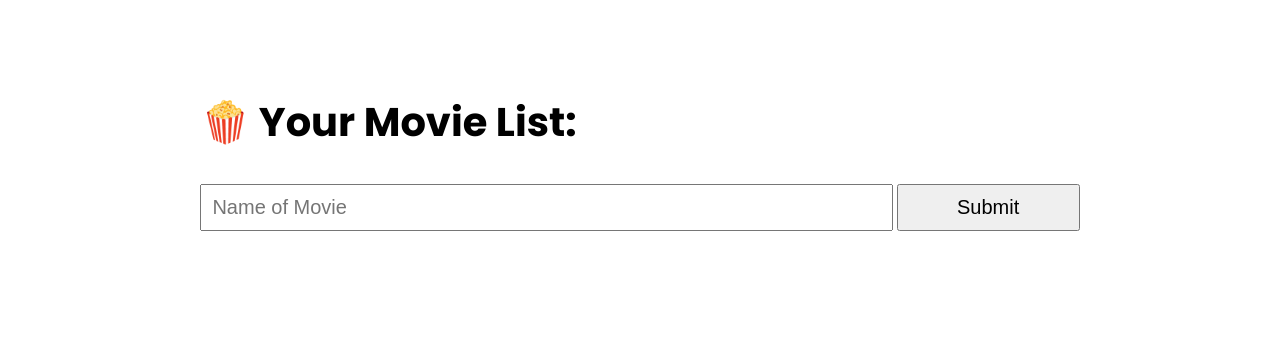
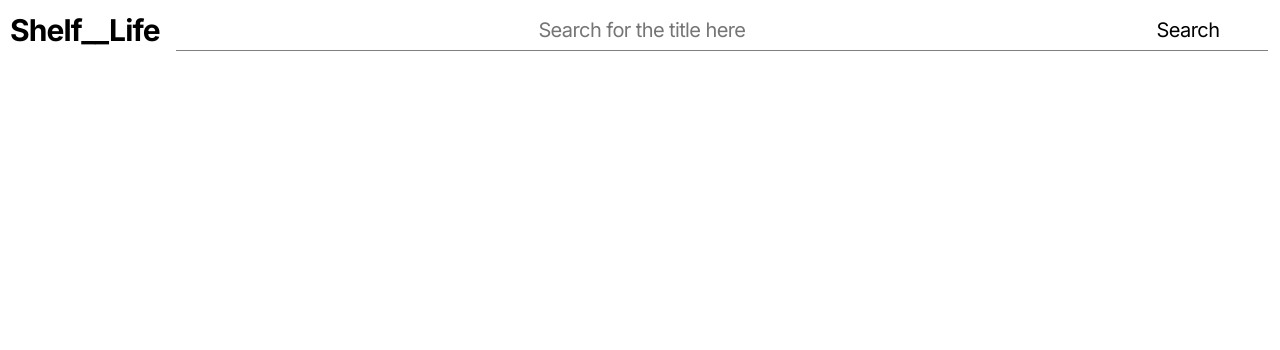
Before and after one commit to plumsily/movielist-mongo-ejs, a Node server app: page / in a window 1280 px wide. Shown: the top 350 px of the page. Run offline with Node 20, Linux system fonts and the light colour scheme; data that the repository does not hold is empty; some libraries are stand-ins or nearby versions.

Commit message:
updated styles

```diff
--- a/public/css/style.css
+++ b/public/css/style.css
@@ -1,12 +1,89 @@
+* {
+    box-sizing: border-box;
+    font-family: 'Inter', sans-serif;
+    letter-spacing: -0.03em;
+}
+
 body {
     max-width: 70ch;
     padding: 3em 1em;
     margin: auto;
     line-height: 1.75;
     font-size: 1.25em;
-    font-family: 'Poppins', sans-serif;
+    position: relative;
 }
 
+nav{
+    display: flex;
+    align-items: center;
+    justify-content: space-between;
+    position: fixed;
+    top: 0;
+    left: 0;
+    width: 100%;
+    padding: 0.2em 0.5em;
+    gap: 0.8em;
+}
+
+nav > h2 {
+    margin: 0;
+    width: max-content;
+    /* flex: 1; */
+}
+
+nav > form {
+    display: flex;
+    justify-content: flex-end;
+    /* gap: 0.3em; */
+    /* width: 75%; */
+    width: 100%;
+}
+
+.search-input {
+    appearance: none;
+    border: none;
+    border-bottom: 1px solid gray;
+    /* border: 1px solid gray; */
+    /* border-radius: 23px; */
+    text-align: center;
+    flex: 4;
+    font-size: 1em;
+    padding: 0.4em;
+    /* max-width: 50em; */
+}
+
+.search-input:hover {
+    background: rgb(240, 240, 240);
+    transition: all 100ms ease-in-out;
+}
+
+.search-input:focus{
+    outline: none;
+    border: 1px solid gray;
+    background: rgb(240, 240, 240);
+    /* border-bottom: 1px solid red; */
+    transition: all 100ms ease-in-out;
+}
+
+.search-button {
+    border: none;
+    border-bottom: 1px solid gray;
+    background: transparent;
+    /* border: 1px solid gray;
+    border-radius: 23px; */
+    text-align: center;
+    margin-right: 0.1em;
+    flex: 1;
+    max-width: 8em;
+    font-size: 1em;
+}
+
+.search-button:hover {
+    background: black;
+    color:white;
+    transition: all 100ms ease-in-out;
+    cursor: pointer;
+}
 .movies {
     display: flex;
     flex-flow: column nowrap;
@@ -54,7 +131,7 @@ body {
     color: green;
 }
 
-form {
+/* .search-form {
     display: flex;
     gap: 0.2em;
     margin-bottom: 2em;
@@ -69,4 +146,4 @@ form {
 .search-button {
     flex: 1;
     font-size: 1em;
-}
+} */
--- a/views/index.ejs
+++ b/views/index.ejs
@@ -7,21 +7,26 @@
     <title>Movies List</title>
     <script src="https://kit.fontawesome.com/48526c312e.js" crossorigin="anonymous"></script>
     <link rel="stylesheet" href="css/style.css">
-    <link rel="preconnect" href="https://fonts.googleapis.com">
-    <link rel="preconnect" href="https://fonts.gstatic.com" crossorigin>
-    <link href="https://fonts.googleapis.com/css2?family=Poppins:ital,wght@0,100;0,200;0,300;0,400;0,500;0,600;0,700;0,800;0,900;1,100;1,200;1,300;1,400;1,500;1,600;1,700;1,800;1,900&display=swap" rel="stylesheet">
+    <link rel="preconnect" href="https://fonts.googleapis.com"><link rel="preconnect" href="https://fonts.gstatic.com" crossorigin><link href="https://fonts.googleapis.com/css2?family=Inter:wght@100;200;300;400;500;600;700;800;900&display=swap" rel="stylesheet">
   </head>
   <body>
-    <h1>🍿 Your Movie List:</h1>
-    <form action="/movies" method="POST">
+    <nav>
+        <h2>Shelf__Life</h2>
+        <form action="/movies" method="POST">
+            <input type="text" placeholder="Search for the title here" name="name" class="search-input"/>
+            <button type="submit" class="search-button">Search</button>
+          </form>
+    </nav>
+    <!-- <h1>🍿 Your Movie List:</h1> -->
+    <!-- <form action="/movies" method="POST" class="search-form">
         <input type="text" placeholder="Name of Movie" name="name" class="search-input"/>
         <button type="submit" class="search-button">Submit</button>
-      </form>
+      </form> -->
     <ul class="movies">
         <% for(let i=0;i<info.length;i++) {%>
             <li class="movie">
                 <span class="movie-name <%=!info[i].watched?``:`movie-name-watched`%>"><%=info[i].movieName %></span>
-                <span class="watched-state"><%=info[i].watched?"Watched":"Haven't watched" %></span>
+                <span class="watched-state"><%=info[i].watched?"Watched":"Haven't seen" %></span>
                 <span class="fa-solid fa-square-check <%=!info[i].watched?``:`fa-watched`%>"></span>
                 <span class="fa-solid fa-trash"></span>
             </li>
```
